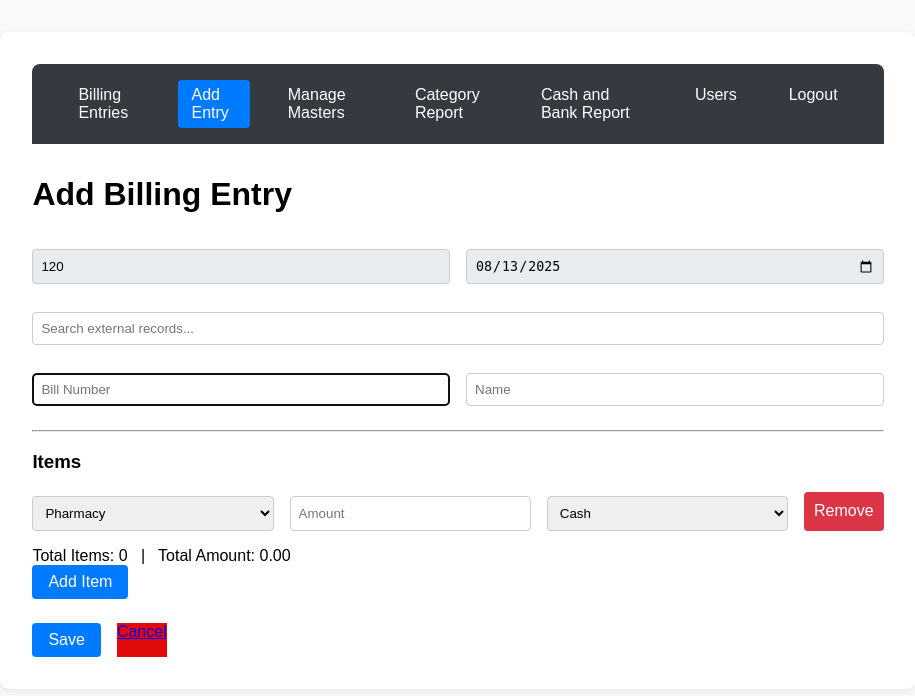
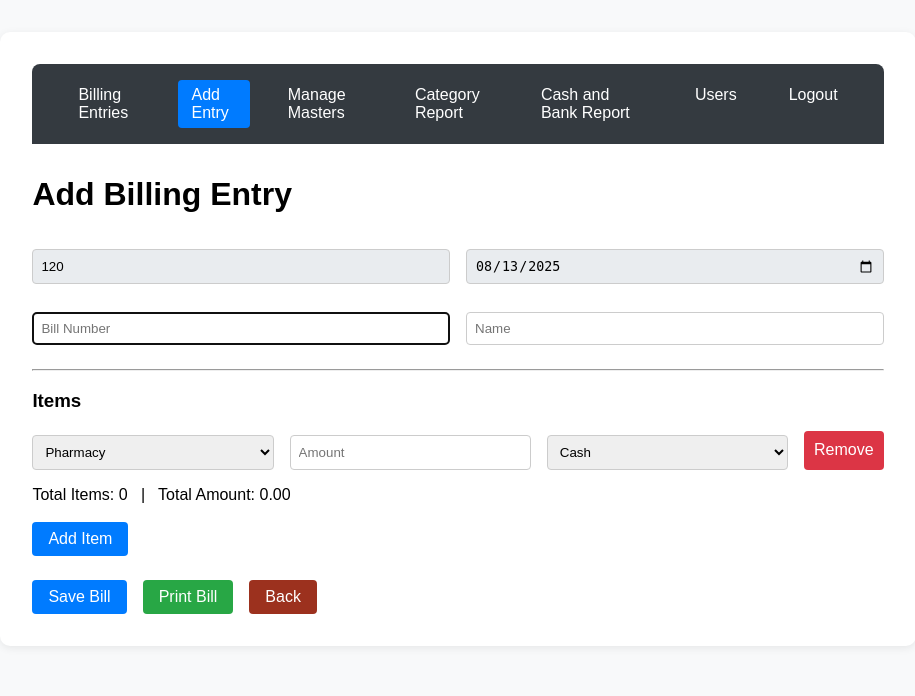
Before and after one commit to nellaibill/billing-lukes, a Flask app: page /add in a window 1280 px wide. Shown: the top 696 px of the page, without its empty margins (182-1097 px from the left). Run offline with Flask 2, Linux system fonts and the light colour scheme; a user stored in the database is signed in; data comes from the database, SQL or seed files in the repository; both versions use the stored data as it was after the commit.

Commit message:
splitted save and print bill seperately

```diff
--- a/app.py
+++ b/app.py
@@ -106,7 +106,7 @@ def index():
     query = HeaderEntry.query.filter(HeaderEntry.date >= from_dt, HeaderEntry.date <= to_dt)
     if is_cancelled:
         query = query.filter(HeaderEntry.is_cancelled == True)
-    headers = query.all()
+    headers = query.order_by(HeaderEntry.id.desc()).all()
     bills = []
     grand_total = 0.0
     cancelled_total = 0.0
@@ -139,22 +139,40 @@ def add_entry():
     payment_types = PaymentType.query.all()
     slno = db.session.query(db.func.count(HeaderEntry.id)).scalar() + 1
     if request.method == 'POST':
-        op_bill_no = request.form['op_bill_no']
-        patient_name = request.form['patient_name']
-        date = datetime.strptime(request.form['date'], '%Y-%m-%d')
-        header = HeaderEntry(op_bill_no=op_bill_no, patient_name=patient_name, date=date, created_at=datetime.now(IST), updated_at=datetime.now(IST))
-        db.session.add(header)
-        db.session.commit()
-        # Multiple details
-        category_ids = request.form.getlist('category')
-        amounts = request.form.getlist('amount')
-        payment_type_ids = request.form.getlist('payment_type')
-        for cat_id, amt, pay_id in zip(category_ids, amounts, payment_type_ids):
-            if cat_id and amt and pay_id:
+        action = request.form.get('action', 'save')
+        if action == 'save':
+            op_bill_no = request.form['op_bill_no']
+            patient_name = request.form['patient_name']
+            date = datetime.strptime(request.form['date'], '%Y-%m-%d')
+            category_ids = request.form.getlist('category')
+            amounts = request.form.getlist('amount')
+            payment_type_ids = request.form.getlist('payment_type')
+            # Check if at least one valid detail is present
+            valid_details = [
+                (cat_id, amt, pay_id)
+                for cat_id, amt, pay_id in zip(category_ids, amounts, payment_type_ids)
+                if cat_id and amt and pay_id and float(amt) > 0
+            ]
+            if not valid_details:
+                flash('No valid entries to save. Please enter at least one item.', 'error')
+                return redirect(url_for('add_entry'))
+            header = HeaderEntry(op_bill_no=op_bill_no, patient_name=patient_name, date=date, created_at=datetime.now(IST), updated_at=datetime.now(IST))
+            db.session.add(header)
+            db.session.commit()
+            for cat_id, amt, pay_id in valid_details:
                 details = DetailsEntry(header_id=header.id, category_id=cat_id, amount=float(amt), payment_type_id=pay_id)
                 db.session.add(details)
-        db.session.commit()
-        return redirect(url_for('print_bill', header_id=header.id, autoprint=1))
+            db.session.commit()
+            flash('Entry saved successfully!', 'success')
+            return redirect(url_for('add_entry'))
+        elif action == 'print':
+            # Print the most recent (last) bill, do not save a new one
+            last_header = HeaderEntry.query.order_by(HeaderEntry.id.desc()).first()
+            if last_header:
+                return redirect(url_for('print_bill', header_id=last_header.id, autoprint=1))
+            else:
+                flash('No bills found to print.', 'error')
+                return redirect(url_for('add_entry'))
     response = make_response(render_template('add_entry.html', categories=categories, payment_types=payment_types, datetime=datetime, slno=slno))
     response.headers['Cache-Control'] = 'no-store, no-cache, must-revalidate, max-age=0'
     return response
--- a/instance/last_backup.txt
+++ b/instance/last_backup.txt
@@ -1 +1 @@
-2025-08-06
+2025-08-08
--- a/templates/add_entry.html
+++ b/templates/add_entry.html
@@ -246,7 +246,7 @@
                 <input type="date" name="date" value="{{ datetime.utcnow().strftime('%Y-%m-%d') }}" required  style="background:#e9ecef;">
             </div>
             <!-- Search box for external API -->
-            <div class="item-row" style="margin-bottom: 1.5em;">
+            <div class="item-row" style="margin-bottom: 1.5em; display: none;">
                 <input type="text" id="external-search" placeholder="Search external records..." autocomplete="off" list="external-bill-datalist">
                 <datalist id="external-bill-datalist"></datalist>
             </div>
@@ -275,11 +275,14 @@
             <div style="margin-top:1em; font-weight:500;">
                 Total Items: <span id="total-items">0</span> &nbsp; | &nbsp; Total Amount: <span id="total-amount">0.00</span>
             </div>
+            <br/>
             <button type="button" id="add-item-btn">Add Item</button>
             <div class="form-actions">
-                <button type="submit" id="save-btn">Save</button>
-                <a href="{{ url_for('index') }}" style="background:#e20b0b;">Cancel</a>
+                <button type="submit" id="save-btn" name="action" value="save">Save Bill</button>
+                <a href="{% if slno > 1 %}{{ url_for('print_bill', header_id=slno-1) }}{% else %}#{% endif %}" target="_blank" id="print-link" style="background:#28a745; color:#fff; border-radius:4px; padding:8px 16px; text-decoration:none; display:inline-block;">Print Bill</a>
+                <a href="{{ url_for('index') }}" style="background:#9c311e; color:#fff; border-radius:4px; padding:8px 16px; text-decoration:none; display:inline-block;">Back</a>
             </div>
+            <!-- Print Bill now uses a direct anchor link, no JS needed -->
         </form>
     </div>
     <div id="billModal" style="display:none; position:fixed; top:0; left:0; width:100vw; height:100vh; background:rgba(0,0,0,0.5); z-index:1000;">
--- a/templates/index.html
+++ b/templates/index.html
@@ -36,6 +36,7 @@
         </form>
         <table>
             <tr>
+                <th>Sl No</th>
                 <th>Bill Number</th>
                 <th>Name</th>
                 <th>Date</th>
@@ -44,6 +45,7 @@
             </tr>
             {% for bill in bills %}
             <tr>
+                <td>{{ bill.header.id }}</td>
                 <td>{{ bill.header.op_bill_no }}</td>
                 <td>{{ bill.header.patient_name }}</td>
                 <td>{{ bill.header.date.strftime('%Y-%m-%d') }}</td>
```
Also changed, not shown: instance/lukes_billing_db.db.
